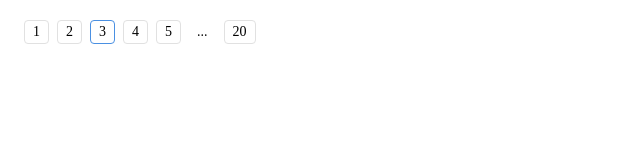
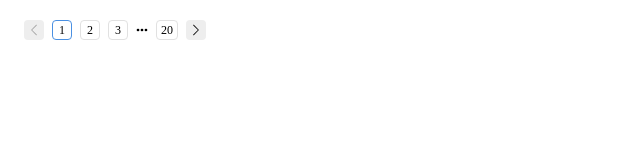
Before and after one commit to doria76593/vue2-lunzi, a Vue app: page / in a window 1280 px wide. Shown: the top 160 px of the page, without its empty margins (0-640 px from the left). Built offline with nearby package versions, Linux system fonts and the light colour scheme.

Commit message:
pager完成

```diff
--- a/src/cs/demo10.vue
+++ b/src/cs/demo10.vue
@@ -1,12 +1,14 @@
 <template>
   <div style="margin: 20px">
-    <g-pager :total-page="20" :current-page="3"></g-pager>
+    <g-pager :total-page="20" :current-page.sync="currentPage"></g-pager>
   </div>
 </template>
 <script>
 export default {
   data() {
-    return {};
+    return {
+      currentPage: 1,
+    };
   },
   methods: {},
 };
--- a/src/pager.vue
+++ b/src/pager.vue
@@ -1,13 +1,28 @@
 <template>
-  <div class="gulu-pager">
-    <span v-for="page in pages" :key="page" class="gulu-pager-item" :class="{ active: page === currentPage, separator: page === '...' }">
-      {{ page }}
+  <div class="gulu-pager" :class="{ hide: hideIfOnePage === true && totalPage <= 1 }">
+    <span class="gulu-pager-nav prev" :class="{ disabled: currentPage === 1 }" @click="onClickPage(currentPage - 1)">
+      <g-icon name="left"></g-icon>
+    </span>
+    <template v-for="page in pages">
+      <template v-if="page === currentPage">
+        <span :key="page" class="gulu-pager-item current">{{ page }}</span>
+      </template>
+      <template v-else-if="page === '...'">
+        <g-icon :key="page" class="gulu-pager-separator" name="dots"></g-icon>
+      </template>
+      <template v-else>
+        <span :key="page" class="gulu-pager-item other" @click="onClickPage(page)">{{ page }}</span>
+      </template>
+    </template>
+    <span class="gulu-pager-nav next" :class="{ disabled: currentPage === totalPage }" @click="onClickPage(currentPage + 1)">
+      <g-icon name="right"></g-icon>
     </span>
   </div>
 </template>
 
 <script>
 export default {
+  name: "GuluPager",
   props: {
     totalPage: {
       type: Number,
@@ -22,30 +37,31 @@ export default {
       default: true,
     },
   },
-  data() {
-    console.log(this.totalPage);
-    console.log(this.currentPage);
-    console.log(this.hideIfOnePage);
-    console.log(this.num);
-    return {
-      num: 10,
-    };
-  },
   computed: {
     pages() {
-      let pages = unique(
-        [1, this.totalPage, this.currentPage, this.currentPage - 1, this.currentPage - 2, this.currentPage + 1, this.currentPage + 2].sort((a, b) => a - b)
+      // 依赖了 totalPage 和 currentPage
+      return unique(
+        [1, this.totalPage, this.currentPage, this.currentPage - 1, this.currentPage - 2, this.currentPage + 1, this.currentPage + 2]
+          .filter((n) => n >= 1 && n <= this.totalPage)
+          .sort((a, b) => a - b)
       ).reduce((prev, current, index, array) => {
         prev.push(current);
         array[index + 1] !== undefined && array[index + 1] - array[index] > 1 && prev.push("...");
         return prev;
       }, []);
-      return pages;
     },
   },
-  methods: {},
+  methods: {
+    onClickPage(n) {
+      if (n >= 1 && n <= this.totalPage) {
+        this.$emit("update:currentPage", n);
+      }
+    },
+  },
 };
 function unique(array) {
+  // return [...new Set(array)]
+  // array = [1 1 2 3 4 5 20]
   const object = {};
   array.map((number) => {
     object[number] = true;
@@ -56,27 +72,56 @@ function unique(array) {
 
 <style scoped lang="scss">
 .gulu-pager {
+  display: flex;
+  justify-content: flex-start;
+  align-items: center;
+  user-select: none;
+  $width: 20px;
+  $height: 20px;
+  $font-size: 12px;
+  &.hide {
+    display: none;
+  }
+  &-separator {
+    width: $width;
+    font-size: $font-size;
+  }
   &-item {
+    min-width: $width;
+    height: $height;
+    font-size: $font-size;
     border: 1px solid #e1e1e1;
     border-radius: $border-radius;
-    padding: 0 8px;
+    padding: 0 4px;
     display: inline-flex;
     justify-content: center;
     align-items: center;
-    font-size: 14px;
-    min-width: 20px;
-    height: 24px;
     margin: 0 4px;
     cursor: pointer;
-    &.separator {
-      border: none;
-    }
-    &.active,
+    &.current,
     &:hover {
       border-color: $blue;
     }
-    &.active {
+    &.current {
       cursor: default;
+    }
+  }
+  &-nav {
+    margin: 0 4px;
+    display: inline-flex;
+    justify-content: center;
+    align-items: center;
+    background: $grey;
+    height: $height;
+    width: $width;
+    border-radius: $border-radius;
+    font-size: $font-size;
+    cursor: pointer;
+    &.disabled {
+      cursor: default;
+      svg {
+        fill: darken($grey, 30%);
+      }
     }
   }
 }
```
